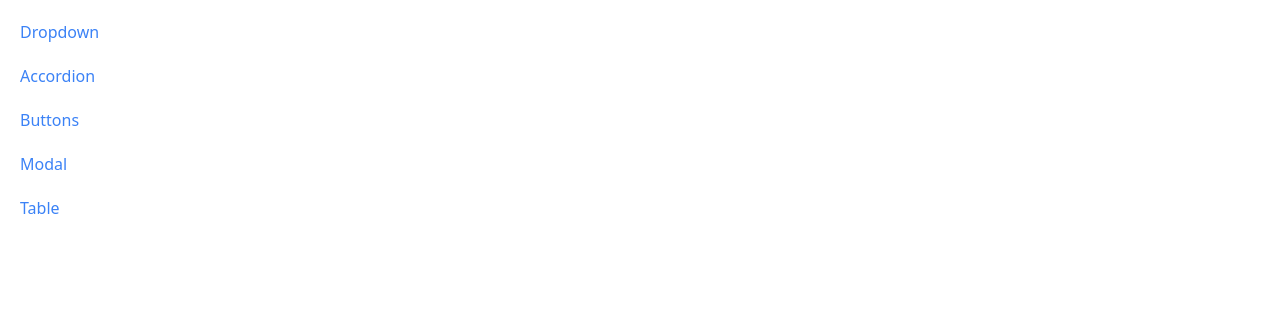
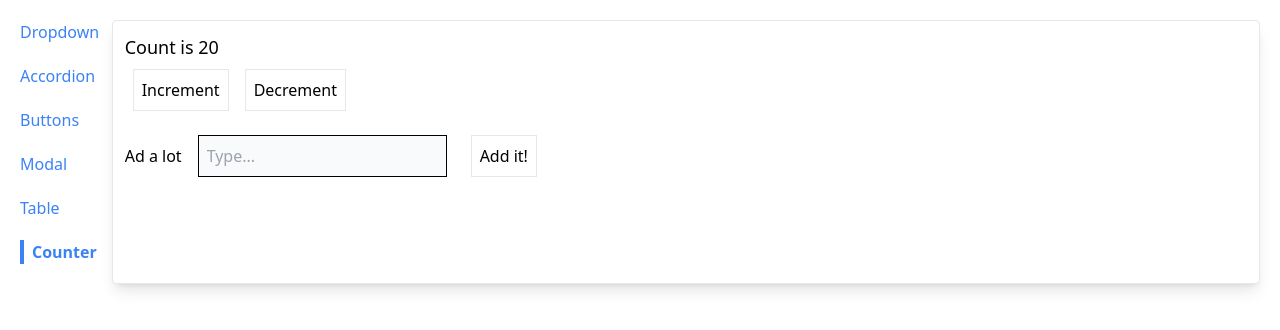
Before and after one commit to Umesh-Singadi/componets, a React (Vite) app: page /counter in a window 1280 px wide. Shown: the top 330 px of the page. Built offline with nearby package versions, Linux system fonts and the light colour scheme.

Commit message:
Create CounterPage

```diff
--- a/src/App.jsx
+++ b/src/App.jsx
@@ -5,6 +5,7 @@ import ButtonPage from "./pages/ButtonPage";
 import ModalPage from "./pages/ModalPage";
 import Sidebar from "./components/Sidebar";
 import TablePage from "./pages/TablePage";
+import CounterPage from "./pages/CounterPage";
 
 function App() {
   return (
@@ -25,6 +26,9 @@ function App() {
       <Rout path="/table">
         <TablePage />
       </Rout>
+      <Rout path="/counter">
+        <CounterPage />
+      </Rout>
     </div>
   );
 }
--- a/src/components/Sidebar.jsx
+++ b/src/components/Sidebar.jsx
@@ -10,6 +10,7 @@ function Sidebar() {
     { textToShow: "Buttons", path: "/buttons" },
     { textToShow: "Modal", path: "/modal" },
     { textToShow: "Table", path: "/table" },
+    { textToShow: "Counter", path: "/counter" },
   ];
 
   const classes = classNames("mb-10", {
--- /dev/null
+++ b/src/pages/CounterPage.jsx
@@ -0,0 +1,48 @@
+import { useState } from "react";
+import Panel from "../components/Panel";
+import Button from "../components/Button";
+
+function CounterPage() {
+  const [count, setCount] = useState(20);
+  const [valueToAdd, setValueToAdd] = useState(0);
+
+  const handleSubmit = (e) => {
+    e.preventDefault();
+    setCount(count + valueToAdd);
+    setValueToAdd(0);
+  };
+
+  const handleChange = (e) => {
+    setValueToAdd(parseInt(e.target.value));
+  };
+
+  const increment = () => {
+    setCount(count + 1);
+  };
+  const decrement = () => {
+    setCount(count - 1);
+  };
+
+  return (
+    <Panel>
+      <h1 className="text-lg">Count is {count}</h1>
+      <div>
+        <Button onClick={increment}>Increment</Button>
+        <Button onClick={decrement}>Decrement</Button>
+      </div>
+      <form onSubmit={handleSubmit}>
+        <label>Ad a lot</label>
+        <input
+          type="number"
+          className="p-2 m-4 bg-gray-50 border border-black "
+          onChange={handleChange}
+          value={valueToAdd || ""}
+          placeholder="Type..."
+        />
+        <Button>Add it!</Button>
+      </form>
+    </Panel>
+  );
+}
+
+export default CounterPage;
```
Also changed, not shown: .eslintrc.cjs.
